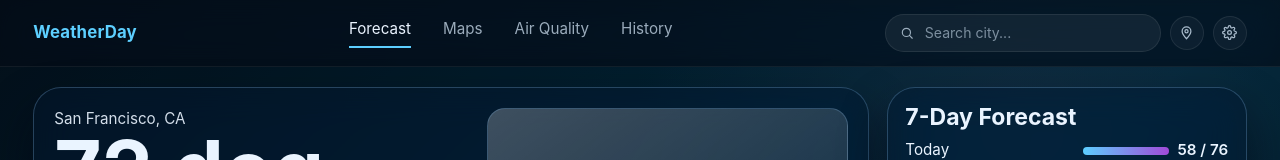
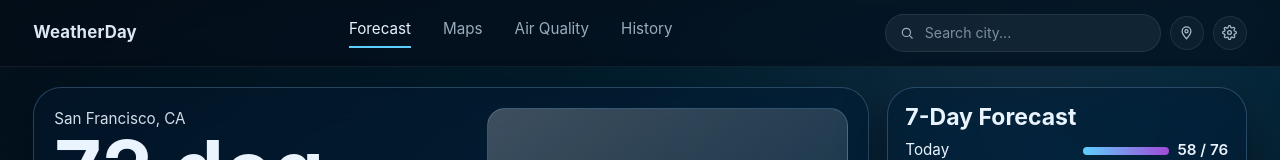
Before and after one commit to jorge-573/WeatherDay, a React (Vite) app: page / in a window 1280 px wide. Shown: the top 160 px of the page. Built offline with nearby package versions, Linux system fonts and the light colour scheme.

Commit message:
update color of site name

```diff
--- a/src/Components/Header/Header.styles.ts
+++ b/src/Components/Header/Header.styles.ts
@@ -25,7 +25,8 @@ export const Brand = styled.div`
   font-size: clamp(1.05rem, 1.2vw, 1.2rem);
   font-weight: 700;
   letter-spacing: 0.01em;
-  color: #5dcfff;
+  color: rgba(235, 244, 255, 0.94);
+
 `
 
 export const Nav = styled.nav`
```
